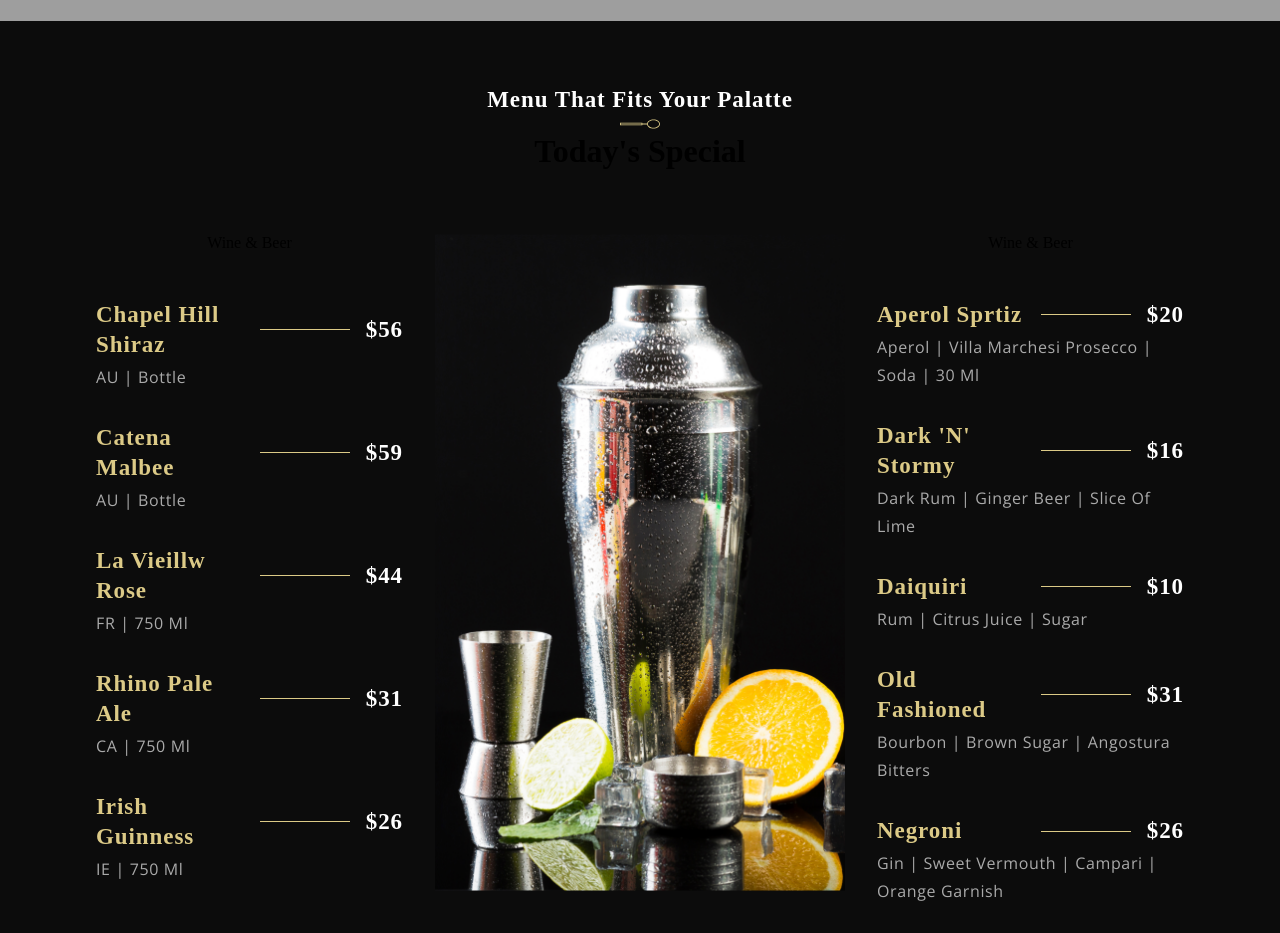
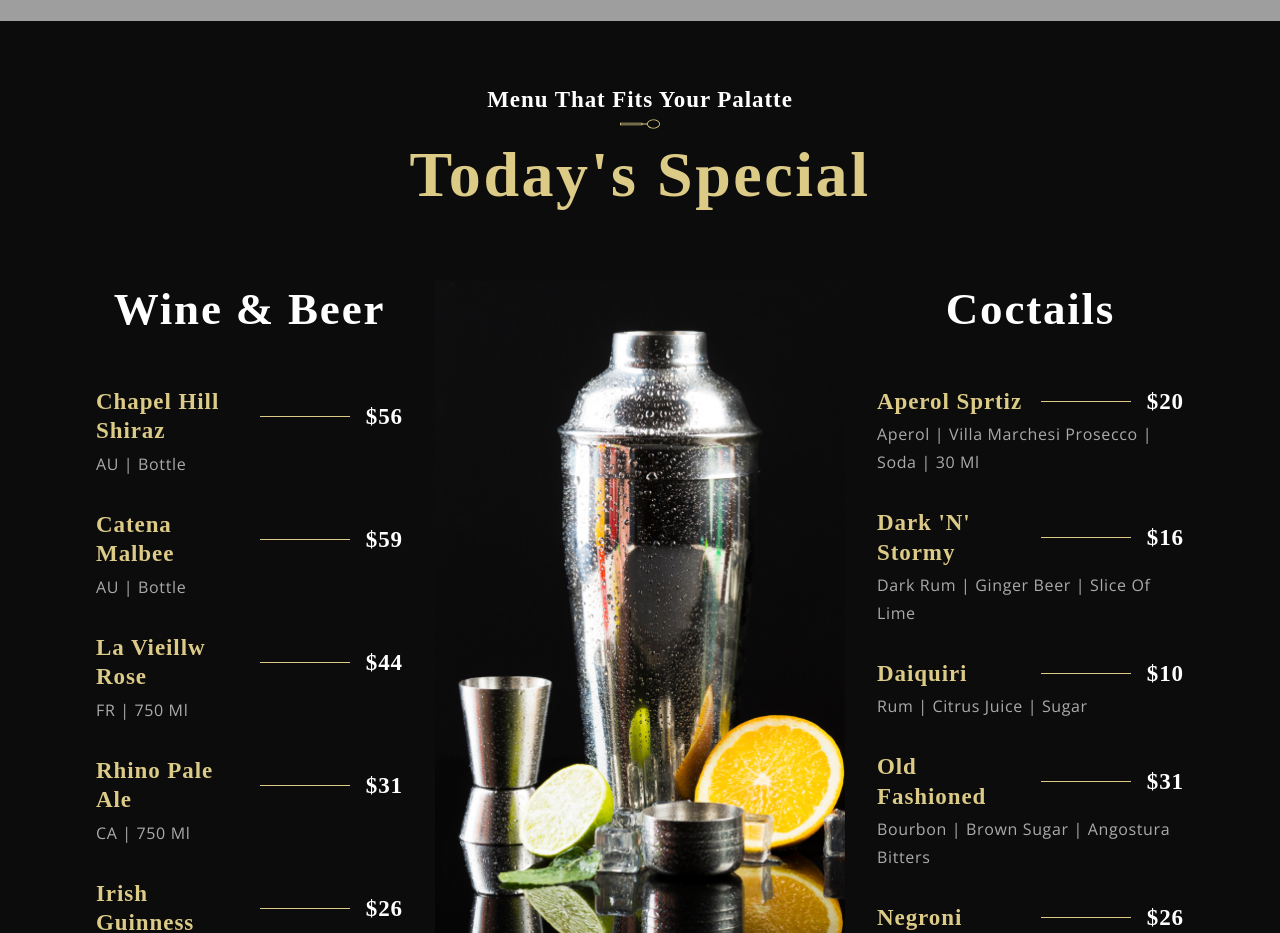
Before and after one commit to tayoolaigbe/works, a React (Vite) app in the folder gericht/gericht/: page / in a window 1280 px wide. Shown: the part 1960-2893 px from the top of the page. Built offline with nearby package versions, Linux system fonts and the light colour scheme; grey boxes are pictures that could not be loaded; a web font is replaced by a local one.

Commit message:
Fixed the error in SpecialMenu.jsx

```diff
--- a/gericht/gericht/src/container/Menu/SpecialMenu.jsx
+++ b/gericht/gericht/src/container/Menu/SpecialMenu.jsx
@@ -7,11 +7,11 @@ const SpecialMenu = () => (
 	<div className="app__specialMenu flex__center section__padding" id="menu">
 		<div className="app__specialMenu-title">
 			<SubHeading title="Menu that fits your Palatte" />
-			<h1 className="text__cormorant">Today's Special</h1>
+			<h1 className="headtext__cormorant">Today's Special</h1>
 		</div>
 		<div className="app__specialMenu-menu">
 			<div className="app__specialMenu-menu_wine flex__center">
-				<p className="app__specialMenu_menu_heading">Wine & Beer</p>
+				<p className="app__specialMenu-menu_heading">Wine & Beer</p>
 				<div className="app__specialMenu_menu_items">
 					{data.wines.map((wine, index) => (
 						<MenuItem
@@ -27,7 +27,7 @@ const SpecialMenu = () => (
 				<img src={images.menu} alt="menu_img" />
 			</div>
 			<div className="app__specialMenu-menu_cocktails flex__center">
-				<p className="app__specialMenu_menu_heading">Wine & Beer</p>
+				<p className="app__specialMenu-menu_heading">Coctails</p>
 				<div className="app__specialMenu_menu_items">
 					{data.cocktails.map((cocktail, index) => (
 						<MenuItem
```
